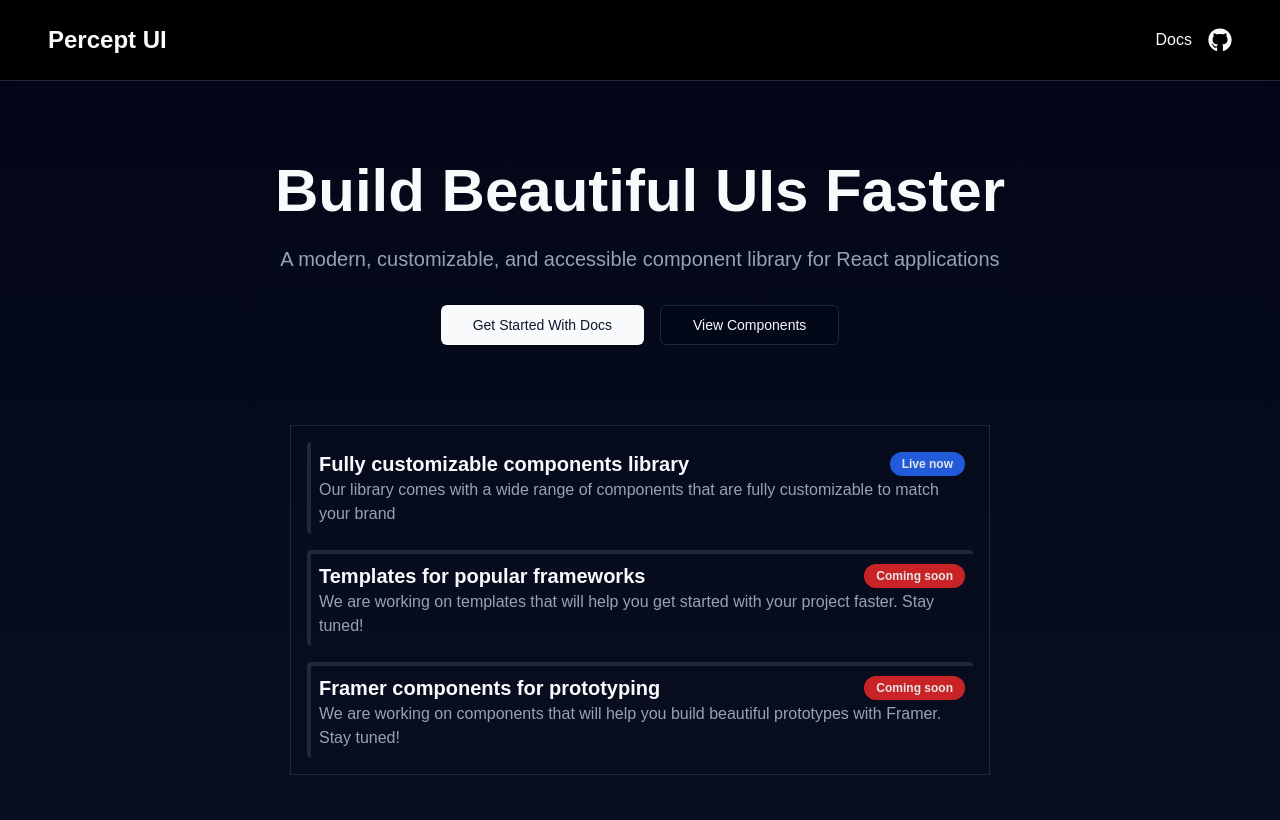
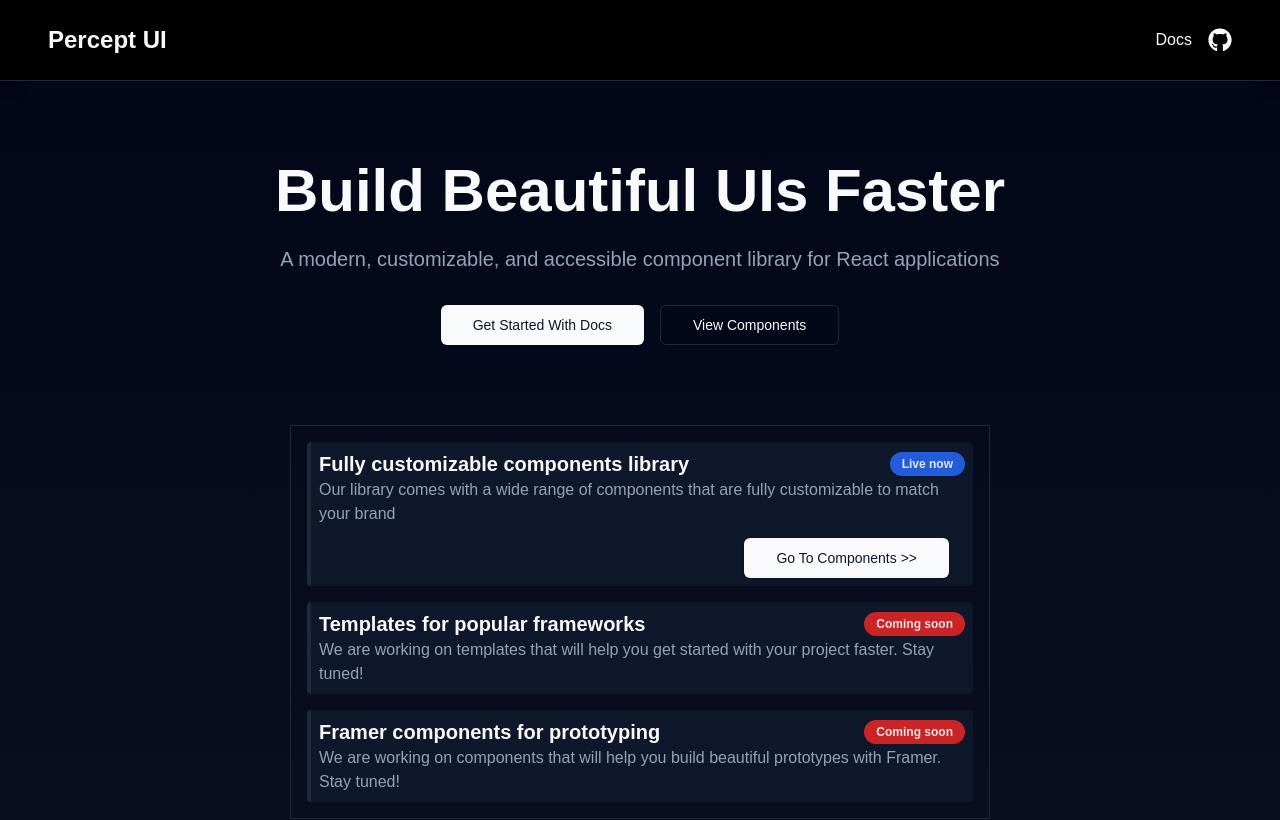
Before and after one commit to CuriousCoder00/perceptui-docs, a Next.js app: page / in a window 1280 px wide. Shown: the top 820 px of the page. Built offline with nearby package versions, Linux system fonts and the light colour scheme.

Commit message:
Enhance main page layout with new button for navigation; add Title component for new items in documentation

```diff
--- a/app/page.tsx
+++ b/app/page.tsx
@@ -79,10 +79,10 @@ export default function Component() {
         </motion.section>
         <motion.section initial="initial" animate="animate" variants={stagger}>
           <motion.div
-            className="flex flex-col gap-4 mx-auto md:max-w-[700px] p-4 border divide-y-4"
+            className="flex flex-col gap-4 mx-auto md:max-w-[700px] p-4 border"
             variants={fadeIn}
           >
-            <div className="flex flex-col items-start justify-center border-l-4 p-2 rounded-sm">
+            <div className="flex flex-col items-start justify-center border-l-4 p-2 rounded-sm bg-slate-900">
               <div className="flex justify-between items-center w-full">
                 <h1 className="text-xl font-bold">
                   Fully customizable components library
@@ -95,8 +95,17 @@ export default function Component() {
                 Our library comes with a wide range of components that are fully
                 customizable to match your brand
               </p>
+              <motion.div className="mt-3 self-end" variants={fadeIn}>
+                <Button
+                  size="lg"
+                  className="mr-4"
+                  onClick={() => router.push("/docs")}
+                >
+                  Go To Components {">>"}
+                </Button>
+              </motion.div>
             </div>
-            <div className="flex flex-col items-start justify-center border-l-4 p-2 rounded-sm">
+            <div className="flex flex-col items-start justify-center border-l-4 p-2 rounded-sm bg-slate-900">
               <div className="flex justify-between items-center w-full">
                 <h1 className="text-xl font-bold">
                   Templates for popular frameworks
@@ -110,7 +119,7 @@ export default function Component() {
                 your project faster. Stay tuned!
               </p>
             </div>
-            <div className="flex flex-col items-start justify-center border-l-4 p-2 rounded-sm ">
+            <div className="flex flex-col items-start justify-center border-l-4 p-2 rounded-sm bg-slate-900">
               <div className="flex justify-between items-center w-full">
                 <h1 className="text-xl font-bold">
                   Framer components for prototyping
--- /dev/null
+++ b/components/title.tsx
@@ -0,0 +1,16 @@
+type Props = {
+  isNew: boolean;
+  title: string;
+};
+export const Title = ({ isNew, title }: Props) => {
+  return (
+    <div className="flex items-center justify-between w-full">
+      <h1 className="text-sm">{title}</h1>
+      {isNew && (
+        <span className="text-xs dark:text-green-400 text-green-700 border dark:border-green-400 border-green-700 px-2 py-1 rounded-lg">
+          New
+        </span>
+      )}
+    </div>
+  );
+};
--- a/pages/docs/_meta.tsx
+++ b/pages/docs/_meta.tsx
@@ -1,6 +1,12 @@
 export default {
   index: {
     title: "Introduction",
+    theme: {
+      footer: false,
+    },
+  },
+  colors: {
+    title: "Colors",
     theme: {
       footer: false,
     },
--- a/pages/docs/components/_meta.tsx
+++ b/pages/docs/components/_meta.tsx
@@ -1,3 +1,5 @@
+import { Title } from "@/components/title";
+
 export default {
-  avatar: "Avatar [New]",
+  avatar: { title: <Title isNew title="Avatar" /> },
 };
```
Also changed, not shown: pages/docs/colors.mdx (added).
